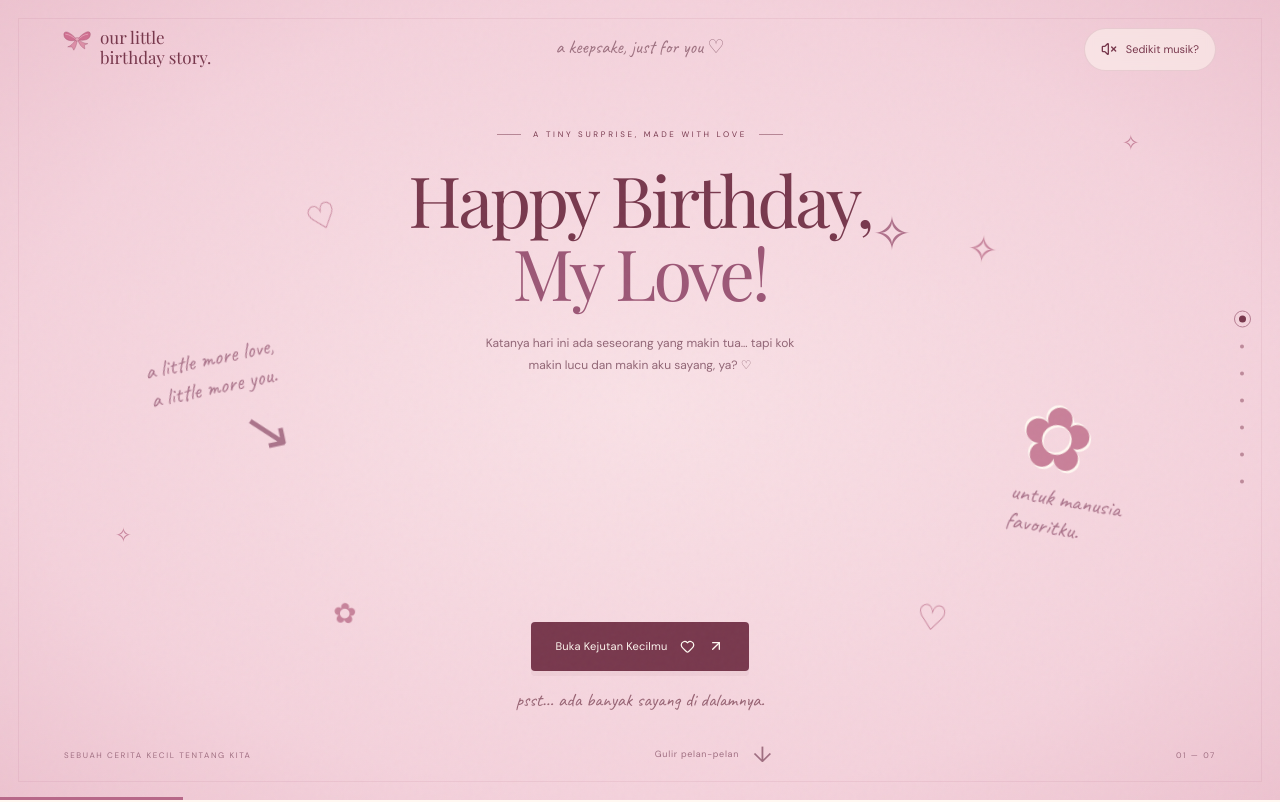
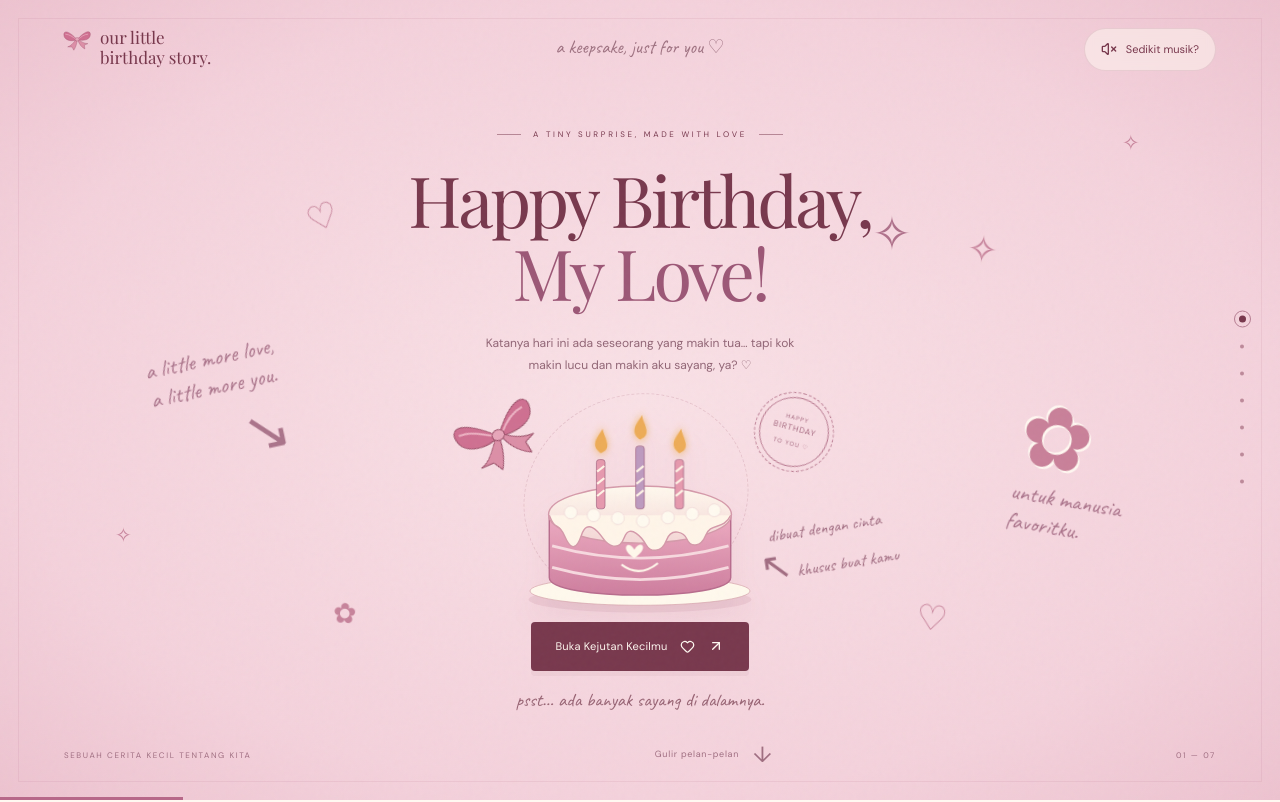
Before and after one commit to avrixx07/hbdgpt1, a React (Vite) app: page / in a window 1280 px wide. Shown: the top 802 px of the page. Built offline with nearby package versions, Linux system fonts and the light colour scheme.

Commit message:
Fix birthday cake disappearing after scrolling

```diff
--- a/src/components/StorySections.jsx
+++ b/src/components/StorySections.jsx
@@ -49,10 +49,12 @@ export function HeroSection({ config, onStart }) {
         <p className="hero-subtitle">
           {config.heroSubtitle} <span>♡</span>
         </p>
+        <div className="hero-art">
+          {/* GSAP owns the outer scroll layer; Motion owns only this entrance. */}
           <motion.div
-          className="hero-art"
-          initial={{ scale: 0.8, opacity: 0 }}
-          animate={{ scale: 1, opacity: 1 }}
+            className="hero-art-entrance"
+            initial={{ scale: 0.8 }}
+            animate={{ scale: 1 }}
             transition={{ type: "spring", duration: 1.5, delay: 0.2 }}
           >
             <span className="art-ring" />
@@ -71,6 +73,7 @@ export function HeroSection({ config, onStart }) {
               TO YOU ♡
             </span>
           </motion.div>
+        </div>
         <Button onClick={onStart}>
           Buka Kejutan Kecilmu <Heart size={15} />
         </Button>
--- a/src/styles.css
+++ b/src/styles.css
@@ -1938,3 +1938,9 @@ h1 span + span {
     animation: none;
   }
 }
+
+.hero-art-entrance {
+  position: relative;
+  width: 100%;
+  height: 100%;
+}
```
Also changed, not shown: 1 other file (tests, documents, lock files or other folders). Lines whose indentation alone changed are shown as unchanged.
